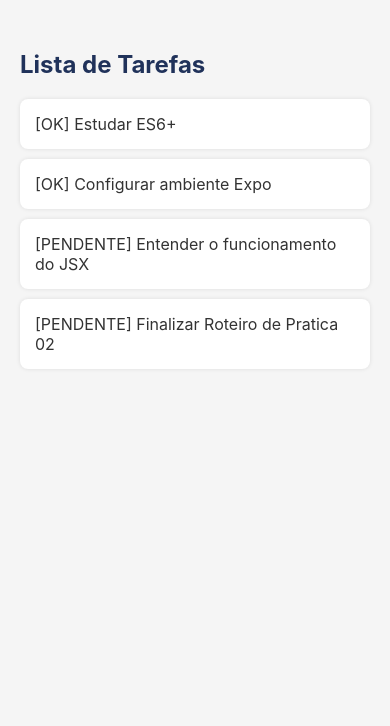
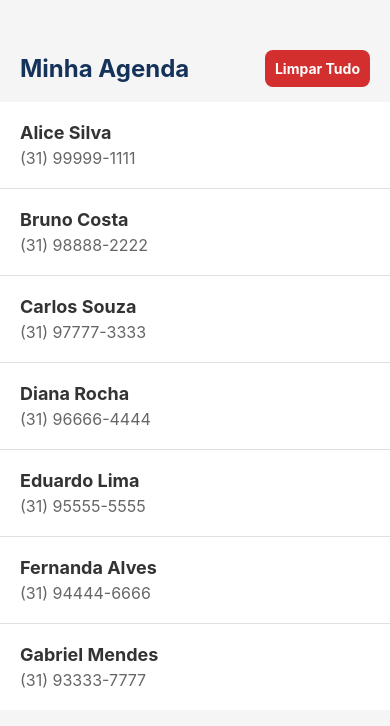
Before and after one commit to Dhav1/INF204, a React Native app: screen / in a window 390 px wide. Shown: the top 726 px of the page. Built offline with nearby package versions, Linux system fonts and the light colour scheme.

Commit message:
adição da prática-05

```diff
--- a/App.js
+++ b/App.js
@@ -1,60 +1,114 @@
-import React from "react";
-import { StyleSheet, Text, View } from "react-native";
+import React, { useState } from "react";
+import { StyleSheet, Text, View, FlatList, TouchableOpacity } from "react-native";
 
-export default function App() {
-  const tarefas = [
-    { id: 1, descricao: "Estudar ES6+", concluida: true },
-    { id: 2, descricao: "Configurar ambiente Expo", concluida: true },
-    { id: 3, descricao: "Entender o funcionamento do JSX", concluida: false },
-    { id: 4, descricao: "Finalizar Roteiro de Pratica 02", concluida: false },
+// Array estatico fora do componente para no ser recriado a cada render
+const contatosIniciais = [
+
+{ id: "1", nome: "Alice Silva", telefone: "(31) 99999-1111" },
+{ id: "2", nome: "Bruno Costa", telefone: "(31) 98888-2222" },
+{ id: "3", nome: "Carlos Souza", telefone: "(31) 97777-3333" },
+{ id: "4", nome: "Diana Rocha", telefone: "(31) 96666-4444" },
+{ id: "5", nome: "Eduardo Lima", telefone: "(31) 95555-5555" },
+{ id: "6", nome: "Fernanda Alves", telefone: "(31) 94444-6666" },
+{ id: "7", nome: "Gabriel Mendes", telefone: "(31) 93333-7777" },
+// Desafio para a dupla: Preencham ate ter pelo menos 15 contatos!
+
 ];
+
+export default function Agenda() {
+  const [contatos, setContatos] = useState(contatosIniciais);
+
+  const renderizarContato = ({ item }) => (
+    <View style={styles.cardContato}>
+    <Text style={styles.nomeText}>{item.nome}</Text>
+    <Text style={styles.telefoneText}>{item.telefone}</Text>
+    </View>
+  );
+
+  const renderizarSeparador = () => (
+    <View style={styles.separador} />
+  );
+
+  const renderizarVazio = () => (
+    <View style={styles.containerVazio}>
+    <Text style={styles.textoVazio}>Agenda Vazia.</Text>
+    </View>
+  );
 
   return (
     <View style={styles.container}>
+    <View style={styles.cabecalho}>
+    <Text style={styles.titulo}>Minha Agenda</Text>
+    <TouchableOpacity style={styles.botaoLimpar} onPress={() => setContatos([])}>
+    <Text style={styles.textoBotao}>Limpar Tudo</Text>
+    </TouchableOpacity>
+    </View>
 
-      <Text style={styles.titulo}>Lista de Tarefas</Text>
-
-      {tarefas.map((tarefa) => (
-        <View key={tarefa.id} style={styles.card}>
-          <Text style={styles.textoTarefa}>
-            {tarefa.concluida ? "[OK] " : "[PENDENTE] "}
-            {tarefa.descricao}
-          </Text>
-        </View>
-      ))}
+    {<FlatList
+      data={contatos}
+      keyExtractor={(item) => item.id}
+      renderItem={renderizarContato}
+      ItemSeparatorComponent={renderizarSeparador}
+      ListEmptyComponent={renderizarVazio}
+    />}
 
     </View>
-  );
+  )
 }
 
 const styles = StyleSheet.create({
     container: {
       flex: 1,
-    backgroundColor: "#f5f5f5",
-    paddingTop: 50,
-    paddingHorizontal: 20,
+      backgroundColor: "#F5F5F5",
+      paddingTop: 50
     },
 
+    cabecalho: {
+      flexDirection: "row",
+      justifyContent: "space-between",
+      alignItems: "center",
+      paddingHorizontal: 20,
+      marginBottom: 15
+    },
     titulo: {
       fontSize: 24,
       fontWeight: "bold",
-    marginBottom: 20,
-    color: "#20325a",
+      color: "#14325A"
     },
-
-  card: {
-    backgroundColor: "#ffffff",
-    padding: 15,
-    borderRadius: 8,
-    marginBottom: 10,
-    shadowColor: "#000",
-    shadowOpacity: 0.1,
-    shadowRadius: 4,
-    elevation: 2,
+    botaoLimpar: {
+      backgroundColor: "#D32F2F",
+      padding: 10,
+      borderRadius: 8
     },
-
-  textoTarefa: {
+    textoBotao: {
+      color: "#FFF",
+      fontWeight: "bold"
+    },
+    cardContato: {
+      padding: 20,
+      backgroundColor: "#FFF"
+    },
+    nomeText: {
+      fontSize: 18,
+      fontWeight: "bold",
+      color: "#333"
+    },
+    telefoneText: {
       fontSize: 16,
-    color: "#333",
+      color: "#666",
+      marginTop: 5
     },
+    separador: {
+      height: 1,
+      backgroundColor: "#E0E0E0"
+    },
+    containerVazio: {
+      alignItems: "center",
+      marginTop: 50
+    },
+    textoVazio: {
+      fontSize: 18,
+      color: "#808080",
+      fontStyle: "italic"
+    }
 });
```
Lines whose indentation alone changed are shown as unchanged.
